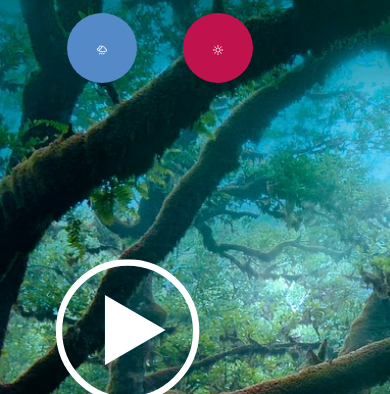
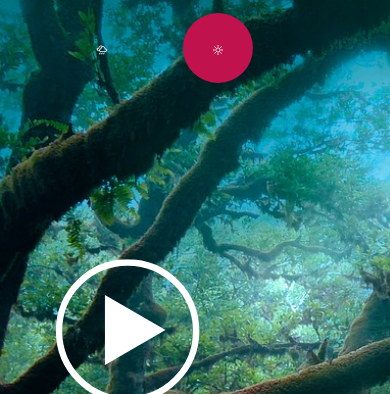
Before and after one commit to hardik0998/meditate, a plain HTML site: page index.html in a window 390 px wide. In both pictures the pointer is over the button 101 px from the left and 48 px from the top of the page. Shown: the top 394 px of the page. Drawn offline with Linux system fonts and the light colour scheme.

Commit message:
hover effect

```diff
--- a/style.css
+++ b/style.css
@@ -152,6 +152,10 @@ background: rgb(192, 18, 76);
             height: 70px;
             width: 70px;
             cursor: pointer;
+            transition:all 0.5s ease;
+        }
+        #player button:hover{
+            background: transparent;
         }
 }
 
```
